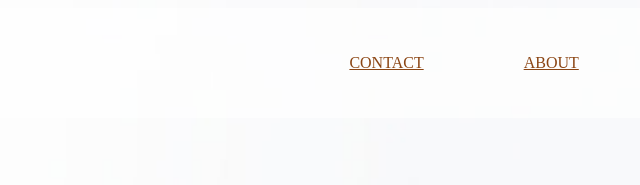
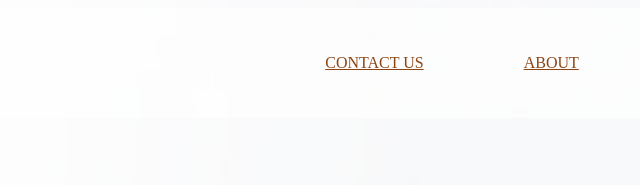
Before and after one commit to dikshyashres/RD-S-Cafe, a plain HTML site: page index.html in a window 1280 px wide. Shown: the top 185 px of the page, 395-1035 px from the left. Drawn offline with Linux system fonts and the light colour scheme.

Commit message:
Replaced website.html with index.html

```diff
--- a/website.html
+++ b/index.html
@@ -27,7 +27,7 @@
             <li> <a href="HOME">HOME</a></li>
             <li><a href="MENU">MENU</a></li>
             <li><a href="ABOUT">ABOUT</a></li>
-            <li><a href="contactus.html">CONTACT</a></li>
+            <li><a href="contactus.html">CONTACT US</a></li>
          </ul>
 
      </div>
```
